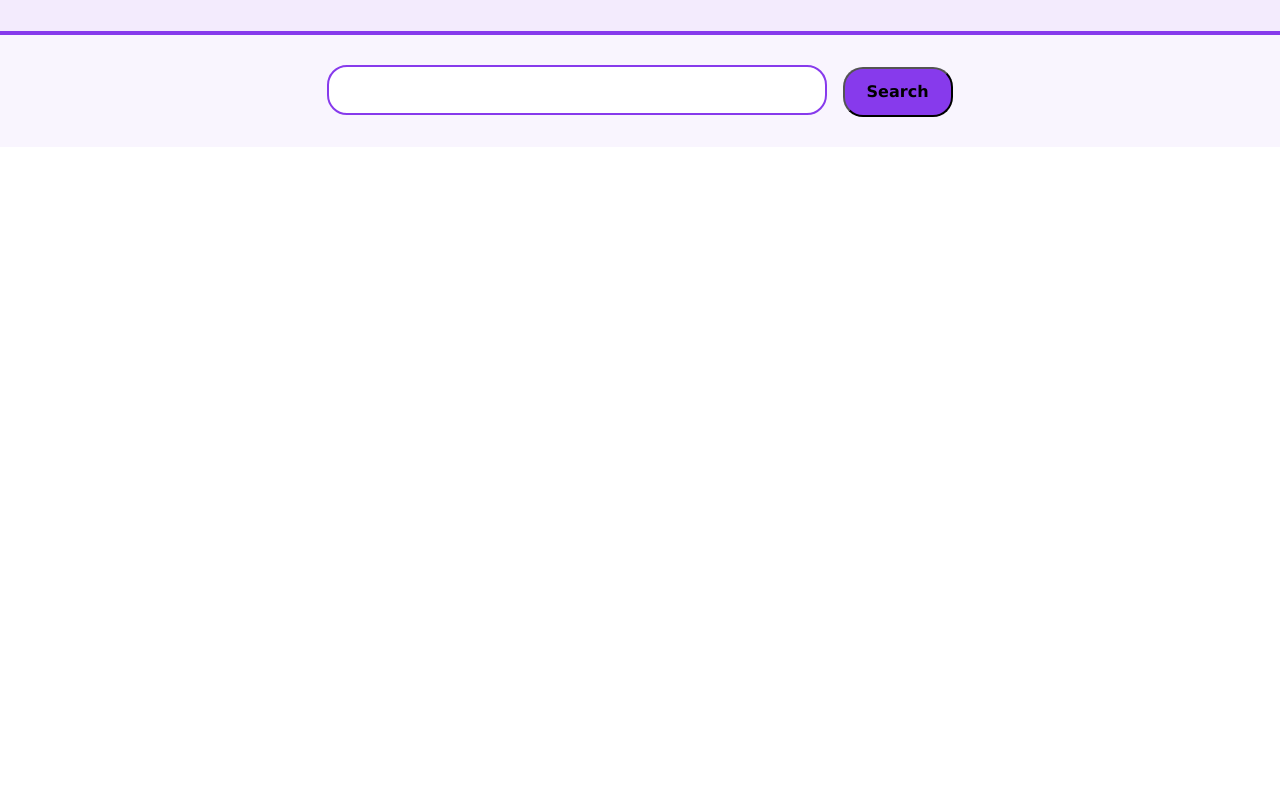
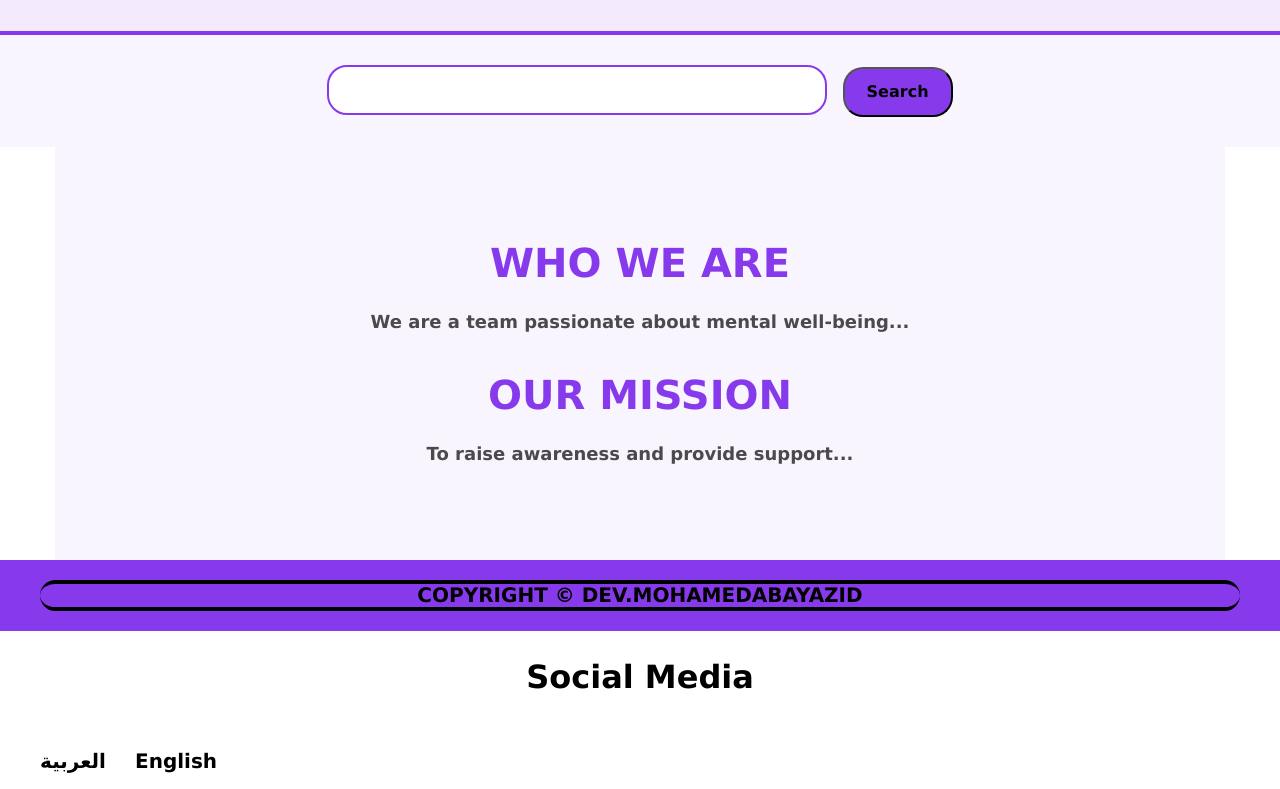
Before and after one commit to devmohamedaba/Lahazat.Moments, a plain HTML site: page about.html in a window 1280 px wide. Shown: the part 685-1474 px from the top of the page. Before the commit the page ends 880 px from the top, so only its background shows below. Drawn offline with Linux system fonts and the light colour scheme.

Commit message:
Update about.html

```diff
--- a/about.html
+++ b/about.html
@@ -44,7 +44,52 @@
         </div>
     </div>
 
+    <!-- About Content -->
+    <div class="about-section container">
+        <h2 data-en="Who We Are" data-ar="من نحن">Who We Are</h2>
+        <p data-en="We are a team passionate about mental well-being. Lahazat.Moments was born to help people reflect, grow, and heal through meaningful psychological moments."
+            data-ar="نحن فريق شغوف بالصحة النفسية. تأسست Lahazat.Moments لمساعدة الناس على التأمل والنمو والشفاء من خلال لحظات نفسية ذات معنى.">
+            We are a team passionate about mental well-being...
+        </p>
+
+        <h2 data-en="Our Mission" data-ar="رسالتنا">Our Mission</h2>
+        <p data-en="To raise awareness and provide support for mental health through creative tools, stories, and community engagement."
+            data-ar="رفع الوعي وتقديم الدعم للصحة النفسية من خلال أدوات إبداعية، قصص، وتفاعل مجتمعي.">
+            To raise awareness and provide support...
+        </p>
+    </div>
+
+
+    <!-- Start Footer  -->
+    <div class="footer">
+        <div class="container">
+            CopyRight &copy; Dev.Mohamedabayazid
+        </div>
+    </div>
+    <div class="social-media">
+        <div class="container">
+            <h1>Social Media</h1>
+            <ul>
+                <li><a href="#"><i class="fa fa-facebook" aria-hidden="true"></i></a></li>
+                <li><a href="#"><i class="fa fa-twitter" aria-hidden="true"></i></a></li>
+                <li><a href="#"><i class="fa fa-youtube-play" aria-hidden="true"></i></a></li>
+                <li><a href="#"><i class="fa fa-instagram" aria-hidden="true"></i></a></li>
+
+            </ul>
+        </div>
+    </div>
+
+    <div class="lange">
+        <ul>
+            <li><a onclick="setLanguage('ar')"> العربية</a></li>
+            <li><a onclick="setLanguage('en')"> English</a></li>
+        </ul>
+    </div>
+
     <button id="top" class="ttop">Top</button>
+
+
+
 
     <script src="js/main.js"></script>
 </body>
```
